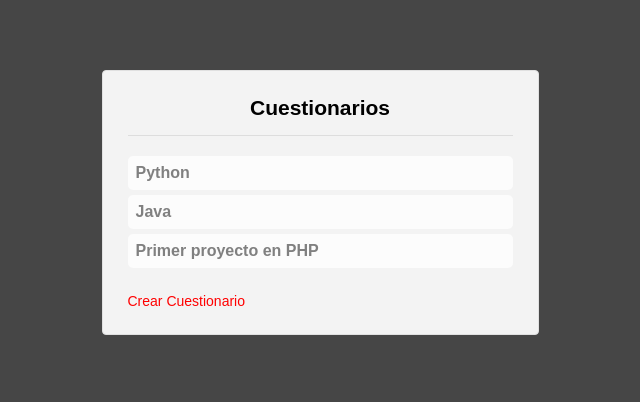
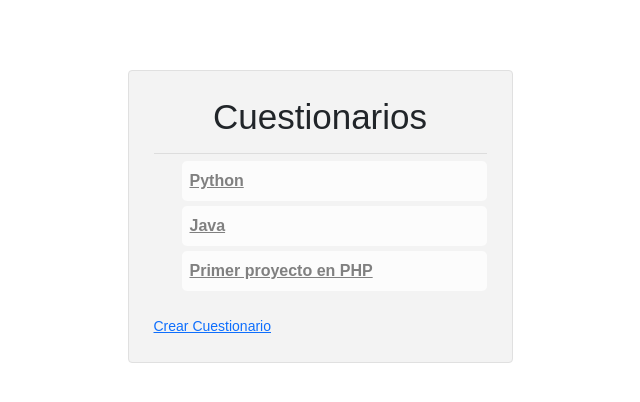
Before and after one commit to Erick-Sagastume/tarea8, a PHP site: page / in a window 1280 px wide. Shown: the top 402 px of the page, without its empty margins (320-960 px from the left). Run offline with PHP 8.4, Linux system fonts and the light colour scheme; data comes from the database, SQL or seed files in the repository; some libraries are stand-ins or nearby versions.

Commit message:
Update index.php

```diff
--- a/index.php
+++ b/index.php
@@ -9,6 +9,15 @@
     <meta charset="UTF-8">
     <title>Programacion WEB</title>
     <link rel="stylesheet" href="estilos.css">
+
+        <link rel="shortcut icon" href="logo.png" type="image/x-icon" />
+    <link rel="apple-touch-icon" href="logo.png">
+    <link rel="stylesheet" href="css/bootstrap.min.css">
+    <link rel="stylesheet" href="style.css">
+    <link rel="stylesheet" href="css/responsive.css">
+    <link rel="stylesheet" href="css/custom.css">
+	<script src="js/modernizr.js"></script>
+
 </head>
 <body>
     <div class="wrap">
```
